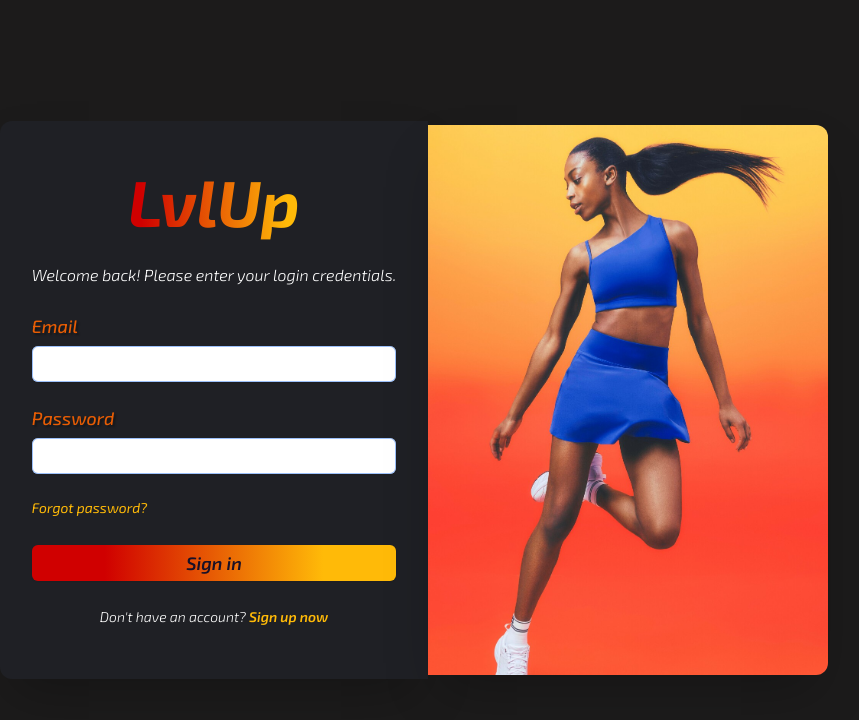
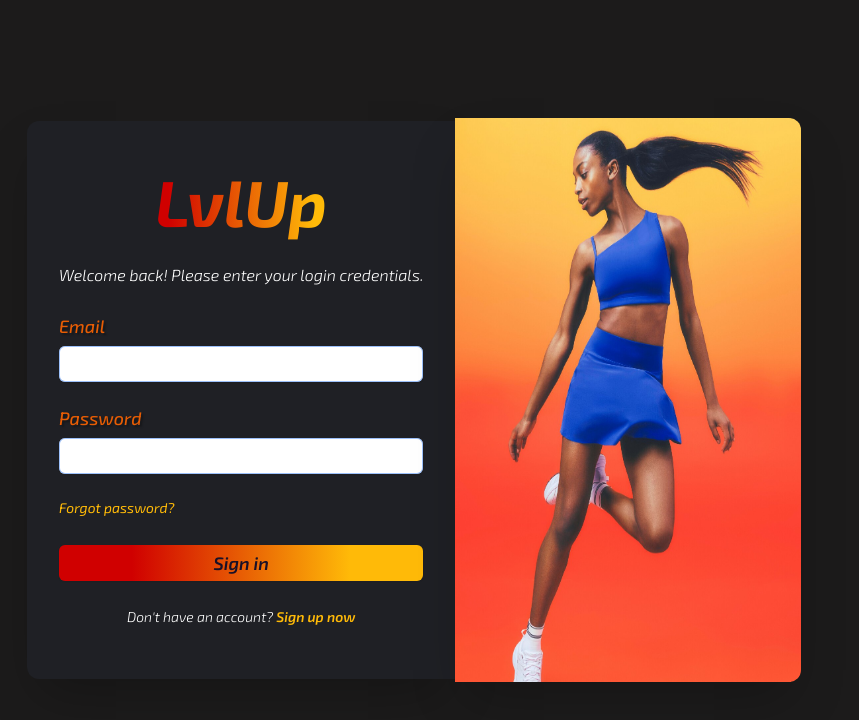
Before and after one commit to Mago223/LvlUp, a React (Vite) app in the folder client/: page /login in a window 1280 px wide. Shown: the top 720 px of the page, without its empty margins (226-1085 px from the left). Built offline with nearby package versions, Linux system fonts and the light colour scheme.

Commit message:
changed picture to align to form and made sizing dynamic

```diff
--- a/client/src/features/auth/styles/Login.css
+++ b/client/src/features/auth/styles/Login.css
@@ -64,6 +64,6 @@
 }
 
 #pic {
-  height: 550px;
-  width: 400px;
+  height: 70.379vh;
+  width: 27vw;
 }
```
